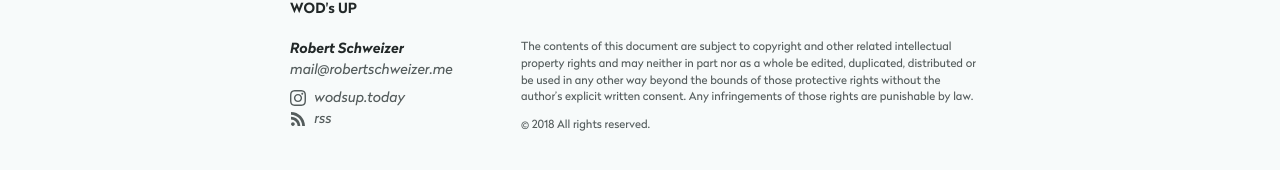
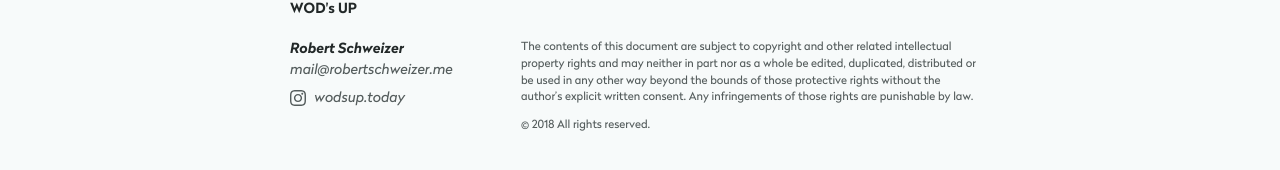
Before and after one commit to rschweizer/wodsup.today, a Jekyll site: the page built from index.md, in a window 1280 px wide. Shown: the part 723-893 px from the top of the page. Built offline with Jekyll 4.4.1, drawn with Linux system fonts in a browser that asks for light colours.

Commit message:
Remove rss feed

```diff
--- a/_config.yml
+++ b/_config.yml
@@ -5,7 +5,6 @@ description: >
   Daily workouts for individual athletes, teams and classes.
 
 instagram_username: wodsup.today
-rss: rss
 
 future: true
 timezone: UTC
@@ -14,6 +13,5 @@ sass:
   style: compressed
 
 plugins:
-  - jekyll-feed
   - jekyll-seo-tag
   - jekyll-sitemap
--- a/_includes/head.html
+++ b/_includes/head.html
@@ -4,5 +4,4 @@
   <meta name="viewport" content="width=device-width, initial-scale=1" />
   {%- seo -%}
   <link rel="stylesheet" href="{{ '/assets/styles/main.css' | relative_url }}" />
-  {%- feed_meta -%}
 </head>
--- a/_includes/social.html
+++ b/_includes/social.html
@@ -1,2 +1 @@
 {%- if site.instagram_username -%}<a href="https://www.instagram.com/{{ site.instagram_username | cgi_escape | escape }}"><svg class="icon"><use xlink:href="{{ '/assets/icons/social.svg#instagram' | relative_url }}"></use></svg> <span class="username">{{ site.instagram_username | escape }}</span></a>{%- endif -%}
-{%- if site.rss -%}<a href="{{ 'feed.xml' | relative_url }}"><svg class="icon"><use xlink:href="{{ '/assets/icons/social.svg#rss' | relative_url }}"></use></svg> <span>{{ site.rss | escape }}</span></a>{%- endif -%}
```
